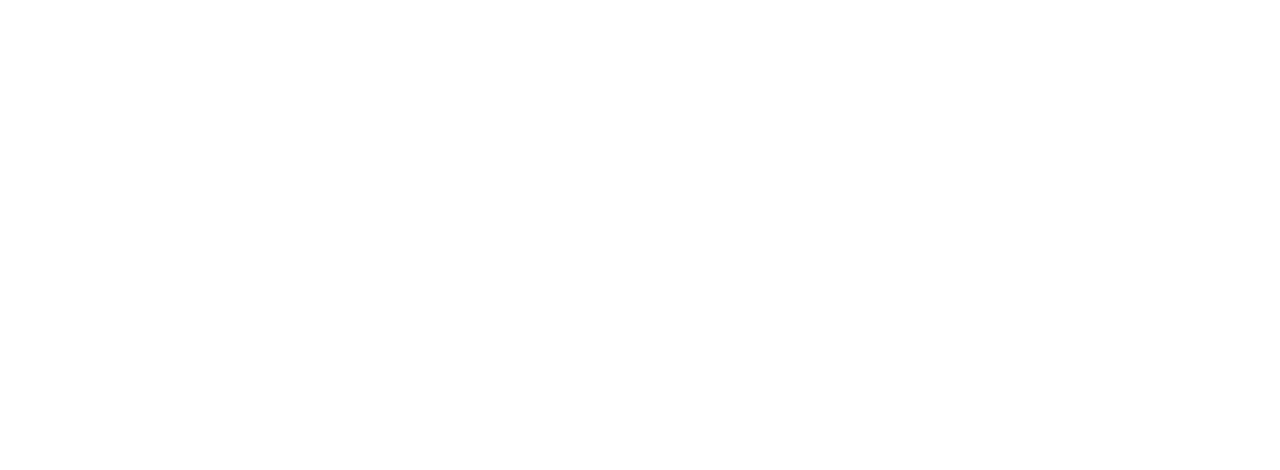
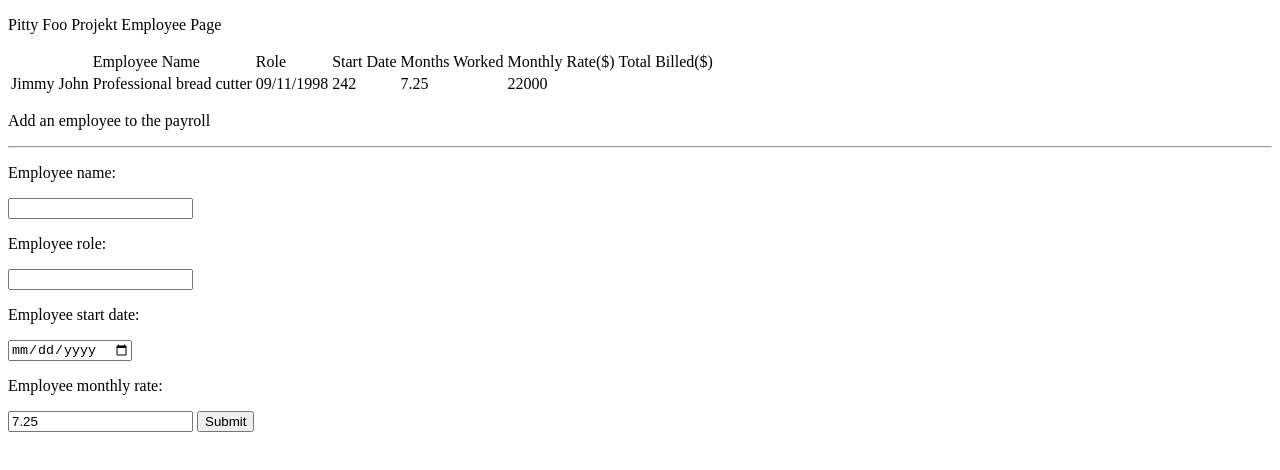
Before and after one commit to jjmonte20/PityDaFoo, a plain HTML site: page index.html in a window 1280 px wide. Drawn offline with nearby package versions, Linux system fonts and the light colour scheme; no server answers.

Commit message:
this update has the values up to date to pull items to database and log results

```diff
--- a/index.html
+++ b/index.html
@@ -1,11 +1,69 @@
+<!DOCTYPE html>
+<html lang="en-us">
 
+<head>
+	<link href="css/reset.css" rel="stylesheet">
+	<link href="css/mainStyle.css" rel="stylesheet">
+	<link id="favicon" rel="icon" href="images/favicon.png" type="image/png" sizes="8x8">
+	<meta name="viewport" content="width=device-width, initial-scale=1.0">
 
+	<meta charset="UTF-8"/>
+	<!-- firebase handler, to be placed in before other js scripts -->
+    <script src="https://www.gstatic.com/firebasejs/5.5.7/firebase.js"></script>
 
-<!-- firebase handler, to be placed in before other js scripts -->
-<script src="https://www.gstatic.com/firebasejs/5.5.7/firebase.js"></script>
-
-<!-- jquery cdn -->
-<script
+    <!-- jquery cdn -->
+    <script
   src="https://code.jquery.com/jquery-3.3.1.min.js"
   integrity="sha256-FgpCb/KJQlLNfOu91ta32o/NMZxltwRo8QtmkMRdAu8="
   crossorigin="anonymous"></script>
+	<title>Pity Foo Projekt</title>
+</head>
+
+<body>
+
+	<header class="headingContainer">
+		<p>Pitty Foo Projekt Employee Page</p>
+	</header>
+
+	<div class="mainContainer">
+		<div class="tableContainer">
+			<table id="table">
+				<th>
+					<td>Employee Name</td>
+					<td>Role</td>
+					<td>Start Date</td>
+					<td>Months Worked</td>
+					<td>Monthly Rate($)</td>
+					<td>Total Billed($)</td>
+				</th>
+				<tr>
+					<td>Jimmy John</td>
+					<td>Professional bread cutter</td>
+					<td>09/11/1998</td>
+					<td>242</td>
+					<td>7.25</td>
+					<td>22000</td>
+				</tr>
+			</table>
+		</div>
+		<div class="addFieldContainer">
+			<p class="basicHeading">Add an employee to the payroll</p>
+			<hr/>
+			<p class="basicHeading">Employee name:</p>
+			<input id="employeeNameInput" type="text">
+			<p class="basicHeading">Employee role:</p>
+			<input id="employeeRoleInput" type="text">
+			<p class="basicHeading">Employee start date:</p>
+			<input id="employeeStartDateInput" type="date">
+			<p class="basicHeading">Employee monthly rate: </p>
+			<input id="employeeMonthlyRateInput" min="7.25" value="7.25" type="number">
+			<button id="submitButton">Submit</button>
+		</div>
+	</div>
+
+	<script src="requesthandler.js"></script>
+	<script src="js/displayHandler.js"></script>
+
+</body>
+
+</html>
--- a/requesthandler.js
+++ b/requesthandler.js
@@ -19,23 +19,19 @@ var config = {
   var mRate = "";
   var tBill = "";
 
-
-  var list = [];
-
-
   $("#submitButton").on("click", function(event){
 
     //prevent the page from refreshing
-    event.preventDrefault();
-
+    event.preventDefault();
+    console.log("hit button");
     // grab the inputs from the entry fields
     name = $("#employeeNameInput").val().trim();
     role = $("#employeeRoleInput").val().trim();
     start = $("#employeeStartDateInput").val().trim();
     mRate = $("#employeeMonthlyRateInput").val().trim();
-
+    console.log(name, role, start, mRate);
     //want to make a row that adds information in the input fields
-    databade.ref().push({
+    database.ref().push({
       name: name,
       role: role,
       start: start,
@@ -49,6 +45,8 @@ var config = {
 
   database.ref().on("child_added", function(snapshot){
     console.log(snapshot.val());
+
+
   }, function(errorObject) {
     console.log("The read failed: " + errorObject.code);
   });
```
